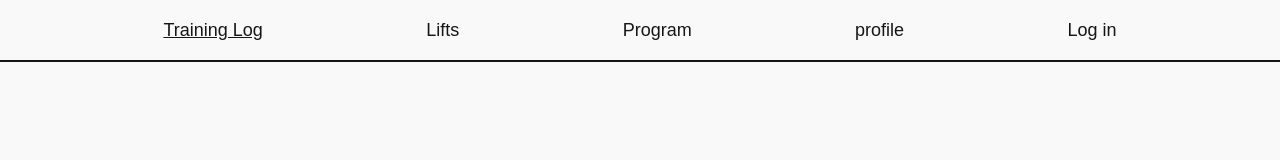
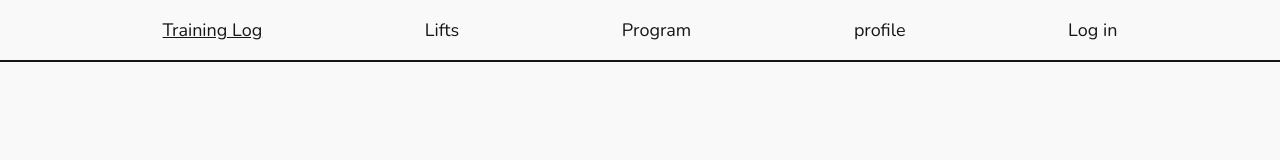
Before and after one commit to OleAndreasER/Endgame-Website, a React (Create React App) app: page / in a window 1280 px wide. Shown: the top 160 px of the page. Built offline with nearby package versions, Linux system fonts and the light colour scheme.

Commit message:
Nunito main font.

```diff
--- a/public/index.html
+++ b/public/index.html
@@ -2,6 +2,10 @@
 <html lang="en">
   <head>
     <meta charset="utf-8" />
+    <link
+      rel="stylesheet"
+      href="https://fonts.googleapis.com/css?family=Nunito"
+    />
     <link rel="icon" href="%PUBLIC_URL%/favicon.ico?v=2" />
     <meta name="viewport" content="width=device-width, initial-scale=1" />
     <meta name="theme-color" content="#000000" />
--- a/src/app/app.css
+++ b/src/app/app.css
@@ -7,7 +7,7 @@
 }
 
 * {
-  font-family: Arial, Helvetica, sans-serif;
+  font-family: Nunito, Helvetica, sans-serif, Arial;
   color: var(--text-color);
 }
 
```
